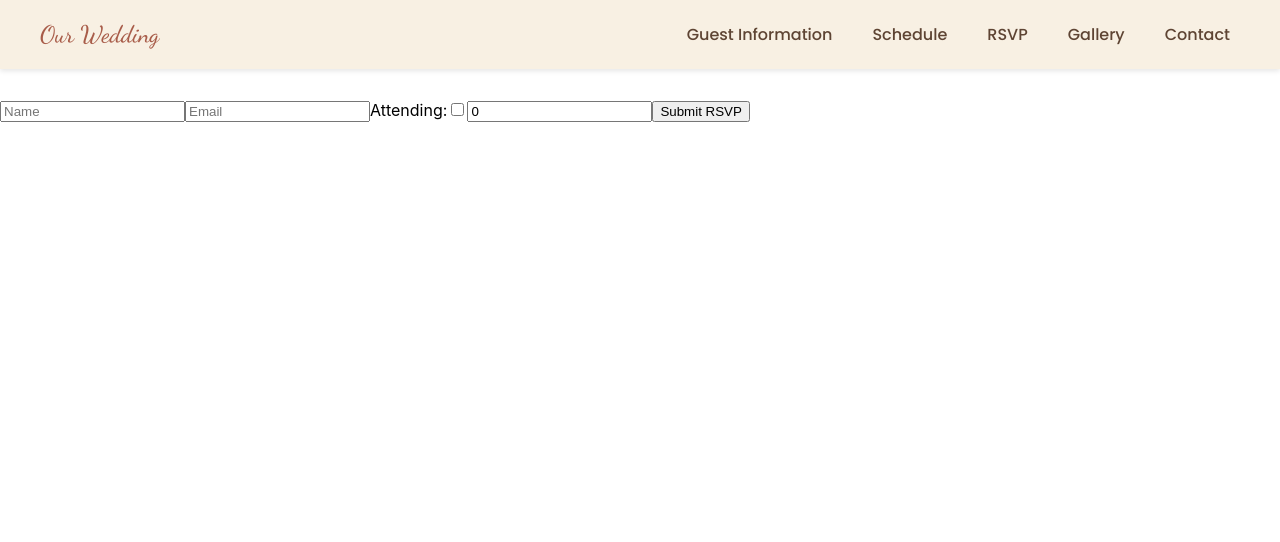
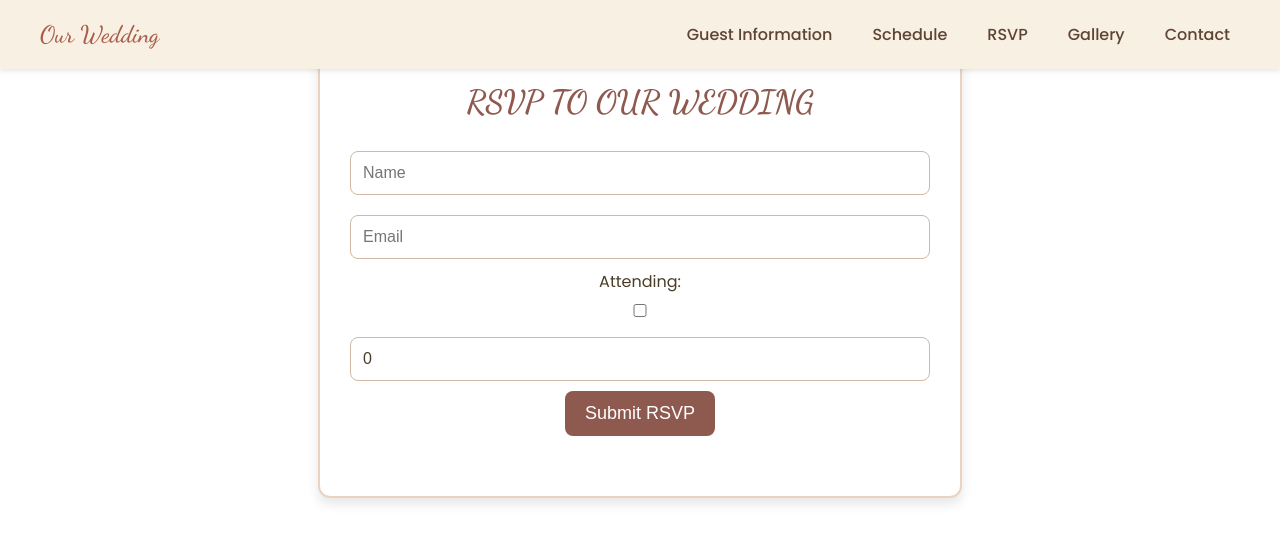
Before and after one commit to johnsn27/weddingWebsite, a React (Create React App) app: page /rsvp in a window 1280 px wide. Shown: the top 542 px of the page. Built offline with nearby package versions, Linux system fonts and the light colour scheme; what aws-amplify would draw is missing.

Commit message:
Add styling to rsvp page

```diff
--- a/src/graphql/queries.js
+++ b/src/graphql/queries.js
@@ -1,6 +1,20 @@
 /* eslint-disable */
 // this is an auto generated file. This will be overwritten
 
+export const getRSVPByEmail = /* GraphQL */ `
+  query GetRSVPByEmail($email: String!) {
+    getRSVPByEmail(email: $email) {
+      id
+      name
+      email
+      attending
+      guests
+      createdAt
+      updatedAt
+      __typename
+    }
+  }
+`;
 export const getRSVP = /* GraphQL */ `
   query GetRSVP($id: ID!) {
     getRSVP(id: $id) {
--- a/src/pages/rsvp.js
+++ b/src/pages/rsvp.js
@@ -1,10 +1,73 @@
+/** @jsxImportSource @emotion/react */
+import { css } from '@emotion/react';
 import React, { useState } from 'react';
-//  import AuthWrapper from './authwrapper';
- import { Amplify } from 'aws-amplify';
+import { generateClient } from 'aws-amplify/api';
 import { createRSVP } from '../graphql/mutations';
- import { generateClient } from 'aws-amplify/api';
+import { getRSVPByEmail } from '../graphql/queries';
 
 const client = generateClient();
+
+const formContainerStyle = css`
+  padding: 60px 20px;
+  max-width: 600px;
+  margin: 0 auto;
+  text-align: center;
+  font-family: 'Poppins', sans-serif;
+  color: #4a3d28;
+  background: #fff; /* Clean white background */
+  border-radius: 12px; /* Rounded corners */
+  box-shadow: 0 6px 12px rgba(0, 0, 0, 0.1); /* Slight shadow for depth */
+  border: 2px solid #e8d4c1; /* Soft border */
+
+  @media (max-width: 768px) {
+    padding: 20px;
+  }
+`;
+
+const titleStyle = css`
+  font-family: 'Dancing Script', cursive;
+  font-size: 32px;
+  color: #8e5a4f;
+  margin-bottom: 20px;
+  text-transform: uppercase;
+`;
+
+const inputStyle = css`
+  width: calc(100% - 20px);
+  padding: 12px;
+  margin: 10px 0;
+  border-radius: 8px;
+  border: 1px solid #d0b8a4;
+  font-size: 16px;
+  color: #4a3d28;
+  box-sizing: border-box;
+
+  &:focus {
+    border-color: #8e5a4f;
+    outline: none;
+  }
+`;
+
+const buttonStyle = css`
+  padding: 12px 20px;
+  border: none;
+  border-radius: 8px;
+  background-color: #8e5a4f;
+  color: #fff;
+  font-size: 18px;
+  cursor: pointer;
+  transition: background-color 0.3s ease;
+
+  &:hover {
+    background-color: #7a4c43;
+  }
+`;
+
+const errorMessageStyle = css`
+  color: #c62828;
+  margin-top: 10px;
+  font-size: 16px;
+`;
 
 const RSVPForm = () => {
   const [formData, setFormData] = useState({
@@ -13,6 +76,8 @@ import React, { useState } from 'react';
     attending: false,
     guests: 0
   });
+  const [loading, setLoading] = useState(false);
+  const [errorMessage, setErrorMessage] = useState('');
 
   const handleChange = (e) => {
     const { name, value, type, checked } = e.target;
@@ -24,43 +89,74 @@ import React, { useState } from 'react';
 
   const handleSubmit = async (e) => {
     e.preventDefault();
+    setLoading(true);
+    setErrorMessage('');
+
     try {
+      // Check if RSVP already exists
+      const result = await client.graphql({
+        query: getRSVPByEmail,
+        variables: { email: formData.email }
+      });
+
+      if (result.data.getRSVPByEmail) {
+        setErrorMessage('You have already submitted an RSVP.');
+        setLoading(false);
+        return;
+      }
+
+      // Submit new RSVP
       await client.graphql({
         query: createRSVP,
-             variables: {
-                 input: formData
-             },
+        variables: { input: formData }
       });
+
       alert('RSVP submitted successfully!');
+      setFormData({
+        name: '',
+        email: '',
+        attending: false,
+        guests: 0
+      });
     } catch (error) {
       console.error('Error submitting RSVP:', error);
+      setErrorMessage('An error occurred while submitting your RSVP.');
+    } finally {
+      setLoading(false);
     }
   };
 
   return (
-    //  <AuthWrapper>
-         <form onSubmit={handleSubmit} style={{marginTop: '100px'}}>
+    <div css={formContainerStyle}>
+      <h1 css={titleStyle}>RSVP to Our Wedding</h1>
+      <form onSubmit={handleSubmit}>
         <input
           type="text"
           name="name"
           placeholder="Name"
           value={formData.name}
           onChange={handleChange}
-               required />
+          css={inputStyle}
+          required
+        />
         <input
           type="email"
           name="email"
           placeholder="Email"
           value={formData.email}
           onChange={handleChange}
-               required />
+          css={inputStyle}
+          required
+        />
         <label>
           Attending:
           <input
             type="checkbox"
             name="attending"
             checked={formData.attending}
-                   onChange={handleChange} />
+            onChange={handleChange}
+            css={inputStyle}
+          />
         </label>
         <input
           type="number"
@@ -68,10 +164,15 @@ import React, { useState } from 'react';
           placeholder="Number of Guests"
           value={formData.guests}
           onChange={handleChange}
-               min="0" />
-           <button type="submit">Submit RSVP</button>
+          min="0"
+          css={inputStyle}
+        />
+        <button type="submit" css={buttonStyle} disabled={loading}>
+          {loading ? 'Submitting...' : 'Submit RSVP'}
+        </button>
+        {errorMessage && <p css={errorMessageStyle}>{errorMessage}</p>}
       </form>
-    //    </AuthWrapper>
+    </div>
   );
 };
 
```
Also changed, not shown: amplify/#current-cloud-backend/amplify-meta.json (+4 -4 lines), 6 other files (tests, documents, lock files or other folders). Lines whose indentation alone changed are shown as unchanged.
